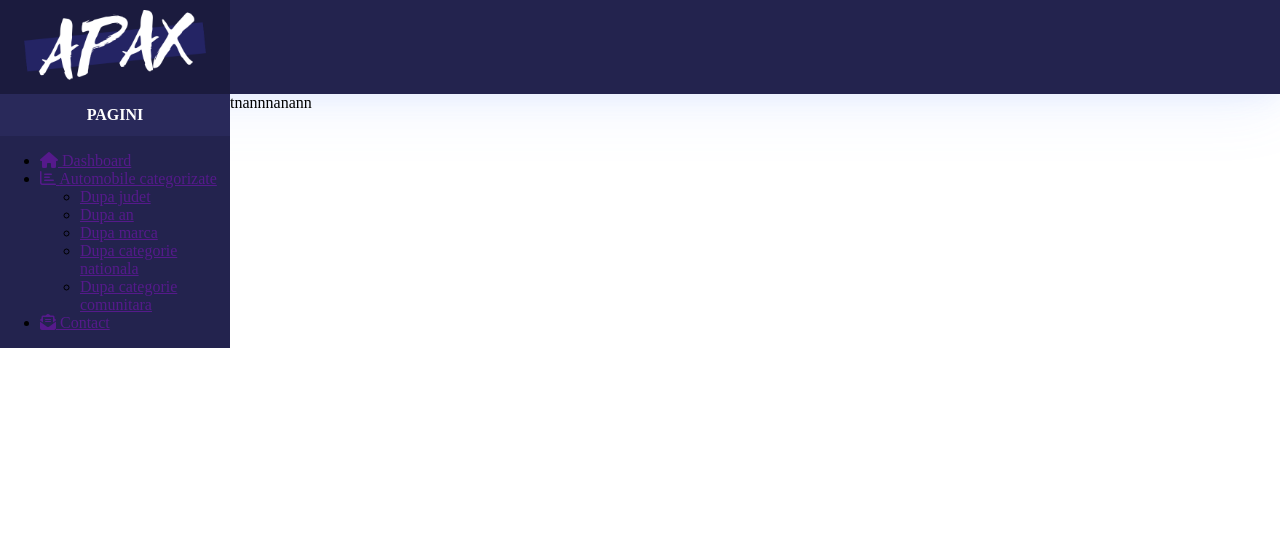
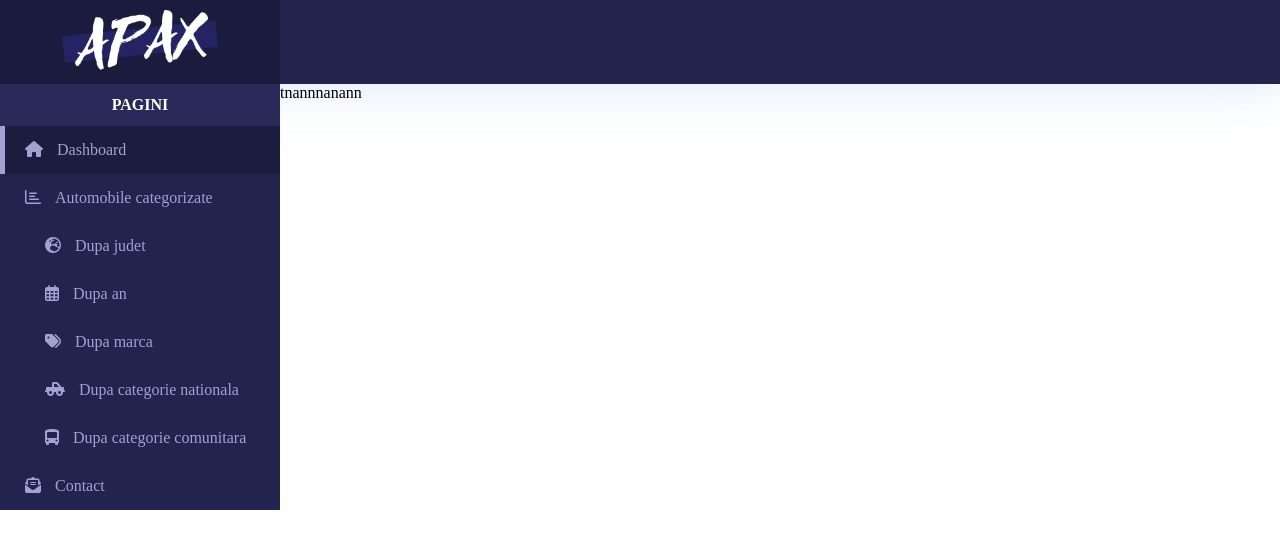
Before and after one commit to monicamacovei/work, a PHP site: page / in a window 1280 px wide. Shown: the top 549 px of the page. Run offline with PHP 8.4, Linux system fonts and the light colour scheme; some libraries are stand-ins or nearby versions.

Commit message:
logo icons + sidebar design

```diff
--- a/css/style.css
+++ b/css/style.css
@@ -5,7 +5,7 @@
 }
 
 .logo img {
-    height: 70px;
+    height: 60px;
     margin-top: 10px;
     margin-bottom: 10px;
 }
@@ -25,10 +25,10 @@ header {
 
 aside {
     background: #23234e;
-    flex: 0 0 230px;
+    flex: 0 0 280px;
 }
 .logo{
-    flex: 0 0 230px;
+    flex: 0 0 280px;
     background: #1b1b3e;
     text-align: center;
 }
@@ -47,3 +47,40 @@ aside > h2 {
     font-size: 16px;
     text-transform: uppercase;
 }
+nav ul {
+    list-style-type: none;
+    padding-left: 0;
+    margin-top: 0;
+    margin-bottom: 0;
+}
+
+nav ul ul {
+    padding-left: 20px;
+}
+
+nav ul li a {
+    padding-left: 20px;
+    padding-top: 15px;
+    padding-bottom: 15px;
+    display: block;
+    color: #a2a2d1;
+    text-decoration: unset;
+}
+
+nav span {
+    padding-left: 10px;
+}
+nav a.active {
+    background-color: rgba(0,0,0,0.2);
+    border-left: 5px solid #a2a2d1;
+}
+
+nav ul li a {
+    border-left: 5px solid transparent;
+    transition: border-left-color .4s ease, background-color .4s ease;
+}
+
+nav ul li a:hover {
+    border-left-color: #a2a2d1;
+    background-color: rgba(0,0,0,0.2);
+}
--- a/index.html
+++ b/index.html
@@ -22,7 +22,7 @@
                 <nav>
                     <ul>
                         <li>
-                            <a href="">
+                            <a class="active" href="">
                                 <i class="fas fa-home"></i>
                                 <span>Dashboard</span>
                             </a>
@@ -34,19 +34,34 @@
                             </a>
                             <ul>
                                 <li>
-                                    <a href="">Dupa judet</a>
+                                    <a href="">
+                                        <i class="fas fa-globe-europe"></i>
+                                        <span>Dupa judet</span>
+                                    </a>
                                 </li>
                                 <li>
-                                    <a href="">Dupa an</a>
+                                    <a href="">
+                                        <i class="far fa-calendar-alt"></i>
+                                        <span>Dupa an</span>
+                                    </a>
                                 </li>
                                 <li>
-                                    <a href="">Dupa marca</a>
+                                    <a href="">
+                                        <i class="fas fa-tags"></i>
+                                        <span>Dupa marca</span>
+                                    </a>
                                 </li>
                                 <li>
-                                    <a href="">Dupa categorie nationala</a>
+                                    <a href="">
+                                        <i class="fas fa-truck-pickup"></i>
+                                        <span>Dupa categorie nationala</span>
+                                    </a>
                                 </li>
                                 <li>
-                                    <a href="">Dupa categorie comunitara</a>
+                                    <a href="">
+                                        <i class="fas fa-bus-alt"></i>
+                                        <span>Dupa categorie comunitara</span>
+                                    </a>
                                 </li>
                             </ul>
                         </li>
```
